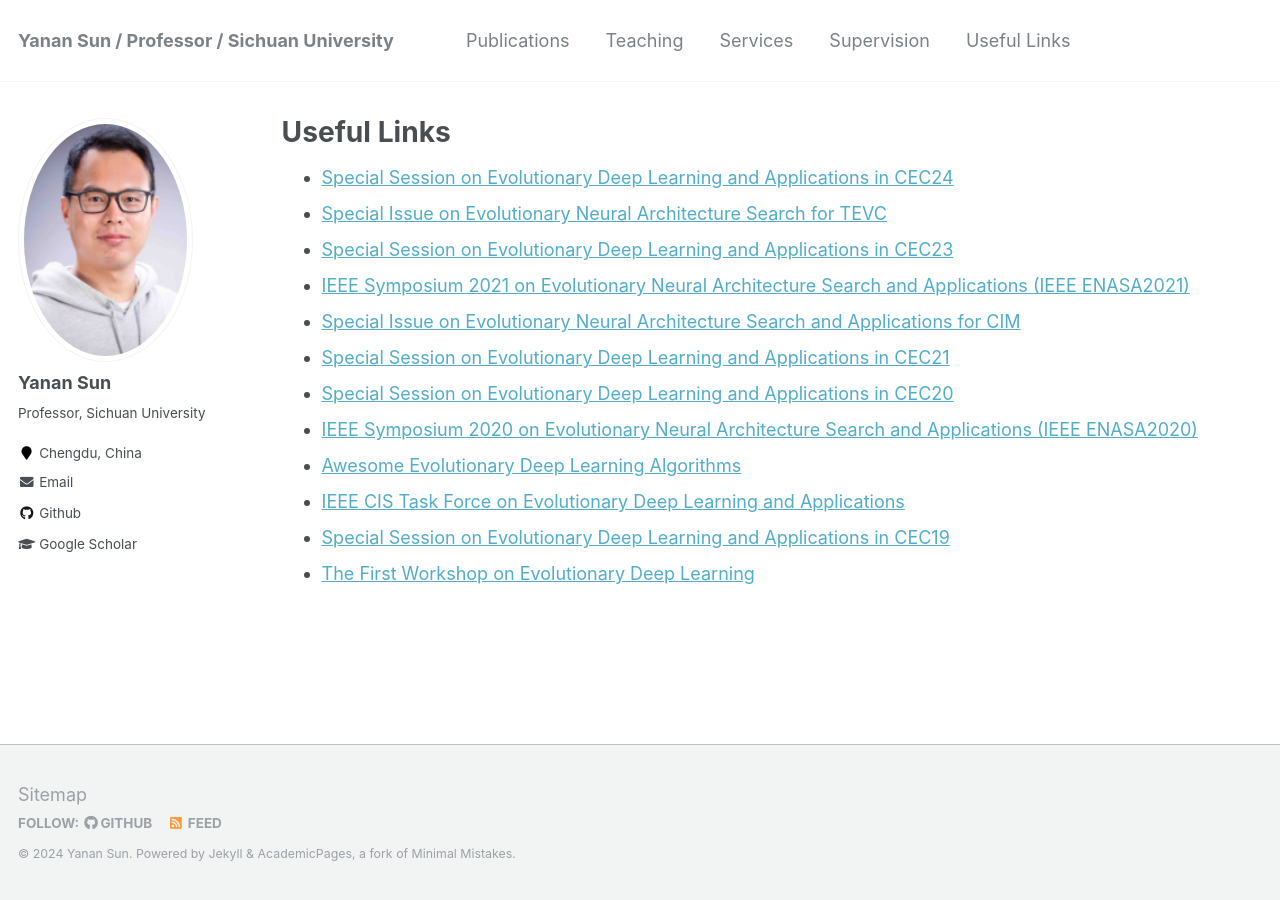
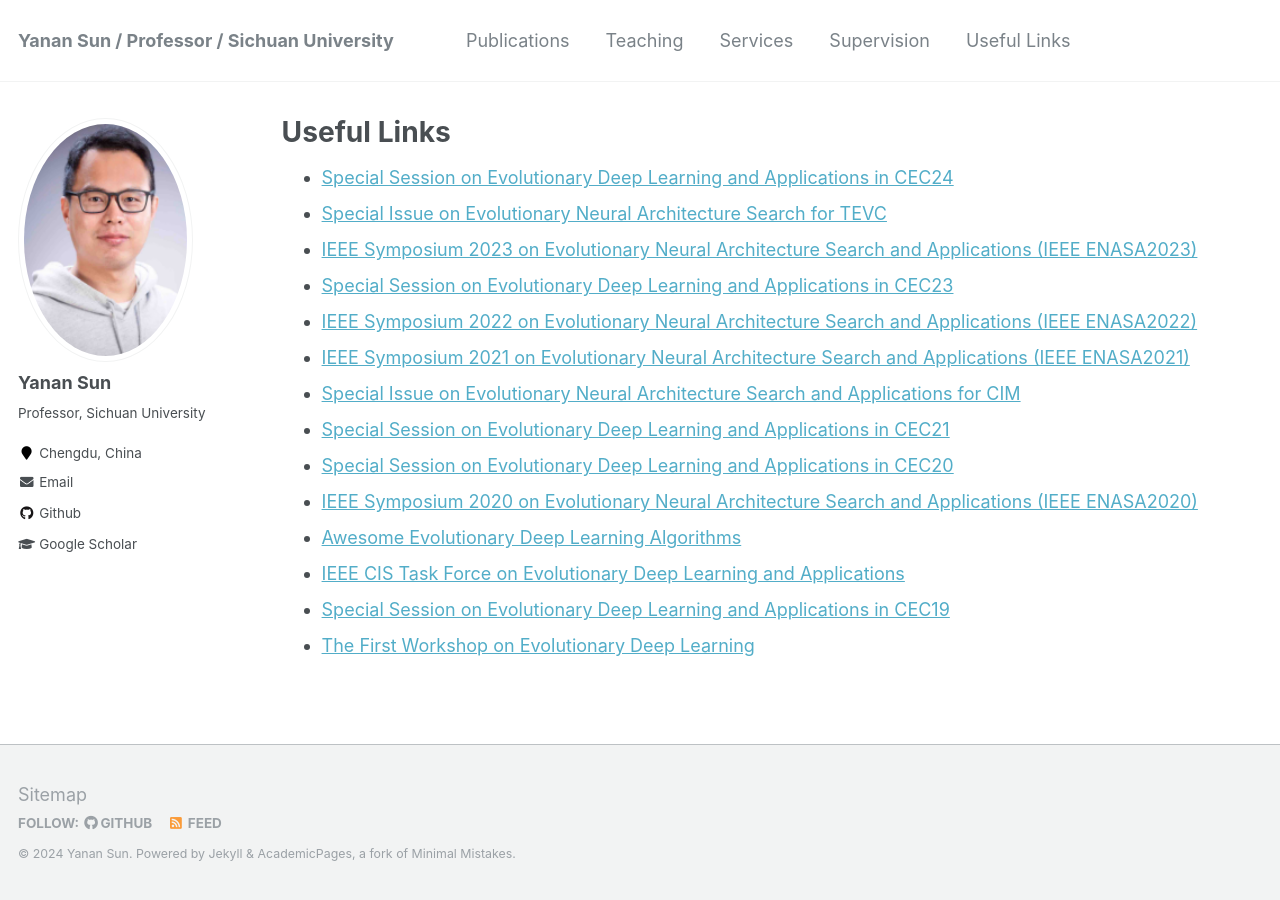
Before and after one commit to yn-sun/yn-sun.github.io, a Jekyll site: the page built from _pages/other.md, in a window 1280 px wide. Built offline with Jekyll 4.4.1, drawn with Linux system fonts in a browser that asks for light colours; comment, search, counter and statistics services are not loaded.

Commit message:
Update other.md

```diff
--- a/_pages/other.md
+++ b/_pages/other.md
@@ -7,7 +7,9 @@ author_profile: true
 
 * [Special Session on Evolutionary Deep Learning and Applications in CEC24](https://yn-sun.github.io/cec24.html)
 * [Special Issue on Evolutionary Neural Architecture Search for TEVC](https://cis.ieee.org/images/files/Documents/call-for-papers/tevc/cfp-ENAS-final-2023.pdf)
+* [IEEE Symposium 2023 on Evolutionary Neural Architecture Search and Applications (IEEE ENASA2023)](https://attend.ieee.org/ssci-2023/ieee-symposium-on-evolutionary-neural-architecture-search-and-applications-ieee-enasa/)
 * [Special Session on Evolutionary Deep Learning and Applications in CEC23](https://yn-sun.github.io/cec23.html)
+* [IEEE Symposium 2022 on Evolutionary Neural Architecture Search and Applications (IEEE ENASA2022)](https://ieeessci2022.org/symposia_enasa.html)
 * [IEEE Symposium 2021 on Evolutionary Neural Architecture Search and Applications (IEEE ENASA2021)](https://attend.ieee.org/ssci-2021/ieee-symposium-on-evolutionary-neural-architecture-search-and-applications-ieee-enasa/)
 * [Special Issue on Evolutionary Neural Architecture Search and Applications for CIM](https://yn-sun.github.io/si_enasa.html)
 * [Special Session on Evolutionary Deep Learning and Applications in CEC21](https://yn-sun.github.io/cec21.html)
```
